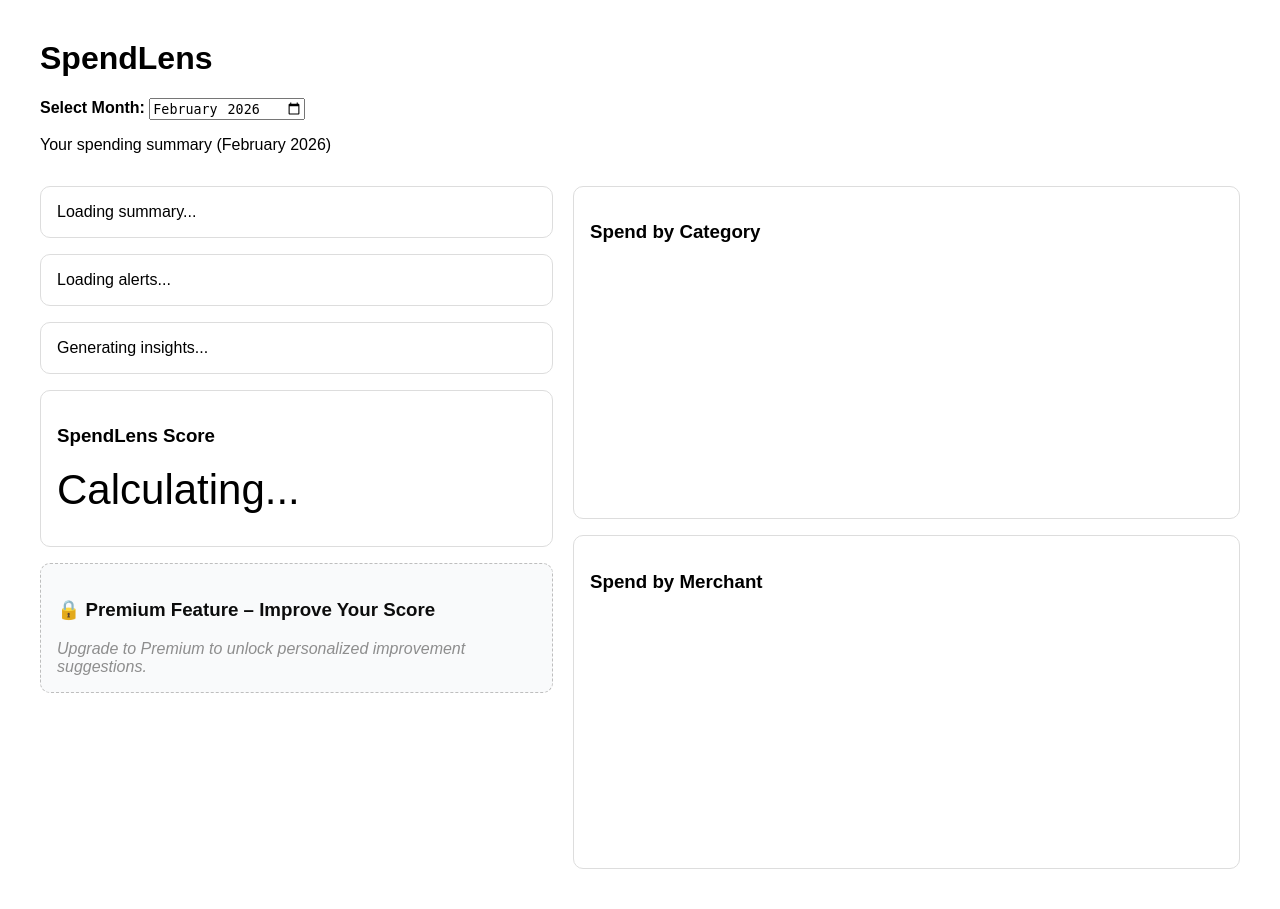
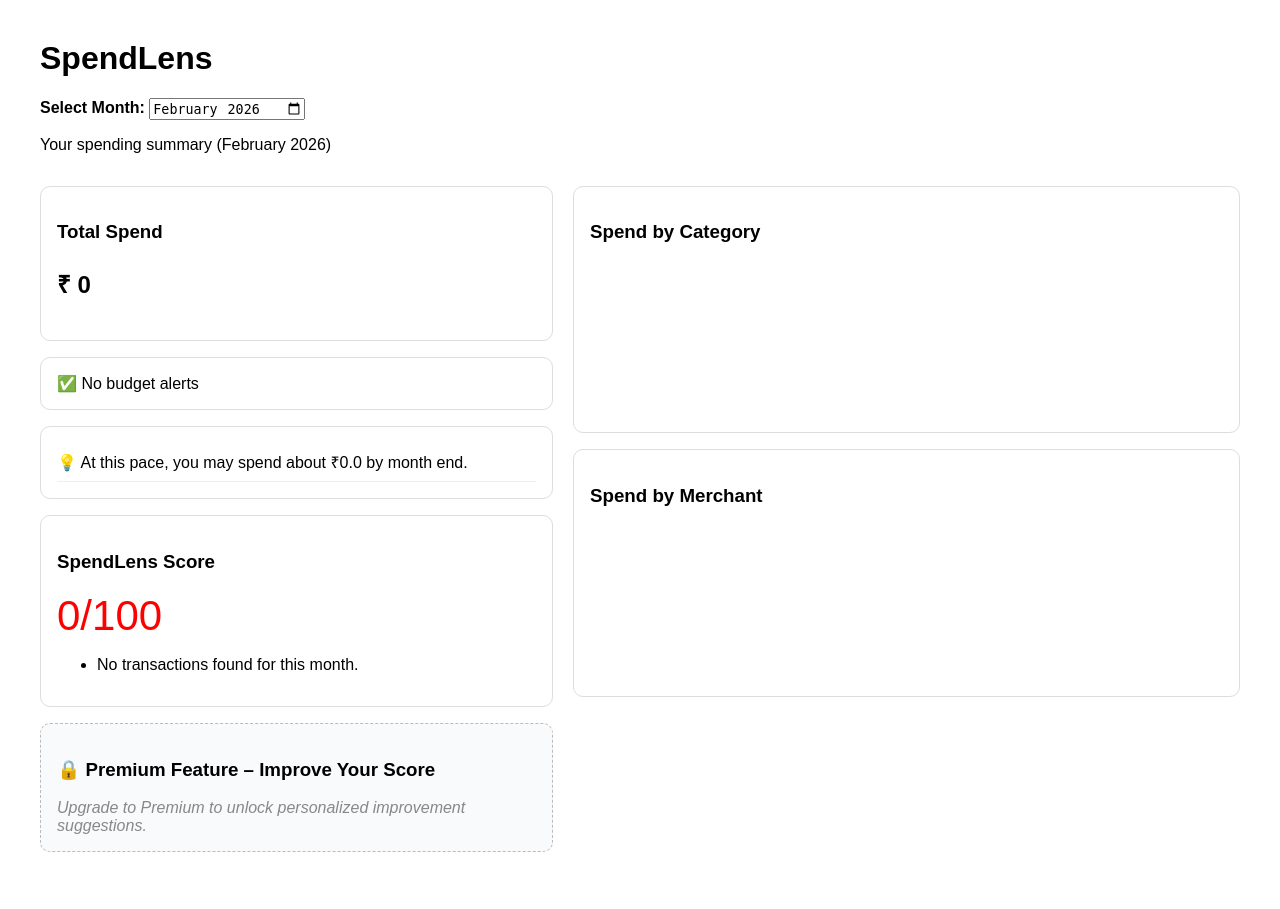
Before and after one commit to prakash290681-png/spendlens, a FastAPI app: page /dashboard in a window 1280 px wide. After the commit the page ends 852 px from the top, so only its background shows below. Run offline with FastAPI, Linux system fonts and the light colour scheme; the visitor is signed in with stand-in values (Sample User, id 1); tables that the repository leaves empty hold one stand-in row (values such as "Sample post"); data that the repository does not hold is empty; a map, chart or similar area stays blank.

Commit message:
Fix Jan month non-loaing error

```diff
--- a/templates/dashboard.html
+++ b/templates/dashboard.html
@@ -7,22 +7,11 @@
     body { font-family: Arial; margin: 40px; }
     .layout { display:flex; gap:20px; align-items:flex-start; }
     .card { border:1px solid #ddd; padding:16px; margin-top:16px; border-radius:10px; }
-    .insight-item {
-      padding: 8px 0;
-      border-bottom: 1px solid #eee;
-      line-height: 1.4;
-    }
-    #score-value { font-size: 42px; margin: 10px 0; }
-    #score-label { font-weight: bold; margin-bottom: 5px; }
-    #premium-box {
-      background: #f9fafb;
-      border: 1px dashed #bbb;
-      opacity: 0.95;
-    }
-    .premium-locked {
-      color: #888;
-      font-style: italic;
-    }
+    .insight-item { padding:8px 0; border-bottom:1px solid #eee; }
+    #score-value { font-size:42px; margin:10px 0; }
+    #score-label { font-weight:bold; margin-bottom:5px; }
+    #premium-box { background:#f9fafb; border:1px dashed #bbb; }
+    .premium-locked { color:#888; font-style:italic; }
   </style>
 </head>
 
@@ -30,7 +19,7 @@
 
 <h1>SpendLens</h1>
 
-<div style="margin-bottom: 10px;">
+<div style="margin-bottom:10px;">
   <label><b>Select Month:</b></label>
   <input type="month" id="monthPicker">
 </div>
@@ -39,60 +28,42 @@
 
 <div class="layout">
 
-  <!-- LEFT COLUMN -->
   <div style="flex:1; min-width:350px;">
-
-    <!-- TOTAL SPEND -->
     <div class="card" id="summary">Loading summary...</div>
-
-    <!-- BUDGET ALERTS -->
     <div class="card" id="alerts">Loading alerts...</div>
-
-    <!-- AI INSIGHTS -->
     <div class="card" id="aiInsights">Generating insights...</div>
 
-    <!-- SPENDLENS SCORE -->
-    <div class="card" id="score-box">
+    <div class="card">
       <h3>SpendLens Score</h3>
       <div id="score-value">--</div>
       <div id="score-label"></div>
-      <div id="score-description" style="margin-bottom:10px;"></div>
+      <div id="score-description"></div>
       <ul id="score-summary"></ul>
     </div>
 
-    <!-- PREMIUM SECTION -->
     <div class="card" id="premium-box">
       <h3>🔒 Premium Feature – Improve Your Score</h3>
       <div id="improvement-list" class="premium-locked">
         Upgrade to Premium to unlock personalized improvement suggestions.
       </div>
     </div>
-
   </div>
 
-  <!-- RIGHT COLUMN -->
   <div style="flex:1.3; min-width:350px;">
-
     <div class="card">
       <h3>Spend by Category</h3>
-      <div style="height:240px;">
       <canvas id="categoryChart"></canvas>
     </div>
-    </div>
-
     <div class="card">
       <h3>Spend by Merchant</h3>
-      <div style="height:240px;">
       <canvas id="merchantChart"></canvas>
     </div>
   </div>
 
 </div>
 
-</div>
-
 <script>
-document.addEventListener("DOMContentLoaded", async () => {
+document.addEventListener("DOMContentLoaded", () => {
 
   async function api(url) {
     const res = await fetch(url, {
@@ -115,8 +86,6 @@ document.addEventListener("DOMContentLoaded", async () => {
 
   let categoryChart = null;
   let merchantChart = null;
-  let retryCount = 0;
-  const MAX_RETRIES = 5;
 
   function formatLabel(monthStr) {
     const [y, m] = monthStr.split("-");
@@ -129,69 +98,35 @@ document.addEventListener("DOMContentLoaded", async () => {
     if (merchantChart) merchantChart.destroy();
   }
 
+  async function load(month) {
 
-  async function load(month) {
-    retryCount = 0;
-
-
-    const today = new Date();
-    const currentMonth =
-      today.getFullYear() + "-" +
-      String(today.getMonth() + 1).padStart(2, "0");
-
-    if (month === currentMonth) {
-      await fetch("/sync", {
-        method: "POST",
-        credentials: "same-origin"
-      });
-    }
     summaryDiv.innerHTML = "Loading summary...";
     alertsDiv.innerHTML = "Loading alerts...";
     aiDiv.innerHTML = "Generating insights...";
     resetCharts();
 
-    document.getElementById("score-value").innerText = "--";
+    document.getElementById("score-value").innerText = "Calculating...";
     document.getElementById("score-label").innerText = "";
     document.getElementById("score-description").innerText = "";
     document.getElementById("score-summary").innerHTML = "";
-    document.getElementById("score-value").innerText = "Calculating...";
 
     label.innerText = `Your spending summary (${formatLabel(month)})`;
 
     const summary = await api(`/summary/monthly?month=${month}`);
-    if (requestId !== requestCounter || !summary) return;
+    if (!summary) return;
 
-    if (summary.total_spent === 0) {
-      summaryDiv.innerHTML = `
-        <h3>Total Spend</h3>
-        <p style="font-size:24px;"><strong>₹ 0</strong></p>
-        <div style="margin-top:10px; color:#666;">
-          No transactions yet for ${formatLabel(month)}. Start tracking your spending.
-        </div>
-      `;
-    } else {
-      summaryDiv.innerHTML = `
-        <h3>Total Spend</h3>
-        <p style="font-size:24px;"><strong>₹ ${summary.total_spent}</strong></p>
-      `;
-    }
-  // 🔁 Retry ONLY if backend says loading
     if (summary.status === "loading") {
+      summaryDiv.innerHTML = "Preparing your dashboard...";
       setTimeout(() => load(month), 2000);
       return;
     }
 
-  if (!summary || summary.total_spent === 0) {
-    showZeroState();
-  } else {
-    renderCharts();
-  }
+    summaryDiv.innerHTML = `
+      <h3>Total Spend</h3>
+      <p style="font-size:24px;"><strong>₹ ${summary.total_spent || 0}</strong></p>
+    `;
 
-  await loadAlerts();
-  await loadAI();
-  await loadScore();
-
-// Charts
+    if (summary.total_spent > 0) {
       categoryChart = new Chart(document.getElementById("categoryChart"), {
         type: "doughnut",
         data: {
@@ -207,48 +142,33 @@ document.addEventListener("DOMContentLoaded", async () => {
           datasets: [{ data: summary.by_merchant.map(m => m.total) }]
         }
       });
+    }
 
     // Alerts
     const alertData = await api(`/alerts/monthly?month=${month}`);
-
     alertsDiv.innerHTML =
       !alertData || alertData.alerts.length === 0
         ? "✅ No budget alerts"
-        : alertData.alerts.map(a => {
-            const percent = Number(a.percent || 0);
-            const over = Number(a.over_by ?? percent - 100);
+        : alertData.alerts.map(a => `
+            <div>
+              <strong>${a.category}</strong>
+              ₹${a.spent}/${a.limit} (${a.percent}%)
+            </div>
+          `).join("");
 
-            return `
-              <div style="margin-bottom:8px;">
-                <strong>${a.category}</strong> ₹${a.spent}/${a.limit} (${percent}%)
-                ${
-                  a.status === "exceeded"
-                    ? `<div style="color:#d32f2f;">⚠️ You exceeded the budget by ${over.toFixed(1)}%</div>`
-                    : `<div style="color:#b26a00;">Heads up — nearing limit</div>`
-                }
-              </div>
-            `;
-          }).join("");
-
-    // AI
-    try {
+    // AI Insights
     const ai = await api(`/insights/ai?month=${month}`);
-
     aiDiv.innerHTML =
       !ai || ai.length === 0
         ? "No insights yet."
         : ai.slice(0,3).map(i =>
             `<div class="insight-item">💡 ${i}</div>`
           ).join("");
-    } catch {
-      aiDiv.innerHTML = "No insights yet.";
-    }
 
     await loadScore(month);
   }
 
   async function loadScore(month) {
-  try {
     const data = await api(`/insights/score?month=${month}`);
     if (!data || data.score === undefined) return;
 
@@ -259,54 +179,45 @@ async function loadScore(month) {
     const improvementDiv = document.getElementById("improvement-list");
 
     scoreValue.innerText = data.score + "/100";
+    scoreValue.style.color =
+      data.score >= 80 ? "green" :
+      data.score >= 60 ? "orange" : "red";
 
-    if (data.score >= 80) scoreValue.style.color = "green";
-    else if (data.score >= 60) scoreValue.style.color = "orange";
-    else scoreValue.style.color = "red";
-
-    if (data.rating) {
-      labelDiv.innerText = data.rating.label;
-      descDiv.innerText = data.rating.description;
-    }
+    labelDiv.innerText = data.rating?.label || "";
+    descDiv.innerText = data.rating?.description || "";
 
     summaryList.innerHTML = "";
-    if (data.summary) {
-      data.summary.forEach(msg => {
+    data.summary?.forEach(msg => {
       const li = document.createElement("li");
       li.innerText = msg;
       summaryList.appendChild(li);
     });
-    }
 
-    if (data.improvements && data.improvements.length > 0) {
+    if (data.improvements?.length > 0) {
       improvementDiv.classList.remove("premium-locked");
-      improvementDiv.innerHTML = "";
-      data.improvements.forEach(item => {
-        improvementDiv.innerHTML += `
-          <div style="margin-bottom:10px;">
+      improvementDiv.innerHTML = data.improvements.map(item => `
+        <div>
           <strong>${item.area}</strong><br>
           ${item.suggestion}<br>
           <span style="color:green;">+${item.impact} possible points</span>
         </div>
-        `;
-      });
+      `).join("");
+    }
   }
 
-  } catch (err) {
-    console.error("Error loading score:", err);
-  }
-}
+  // Fire sync in background (non-blocking)
+  fetch("/sync", { method: "POST", credentials: "same-origin" });
+
   const today = new Date();
   const defaultMonth =
     today.getFullYear() + "-" +
     String(today.getMonth() + 1).padStart(2, "0");
 
   picker.value = defaultMonth;
-  await load(defaultMonth);
+  load(defaultMonth);
 
-
-  picker.addEventListener("change", async (e) => {
-    await load(e.target.value);
+  picker.addEventListener("change", e => {
+    load(e.target.value);
   });
 
 });
```
Lines whose indentation alone changed are shown as unchanged.
